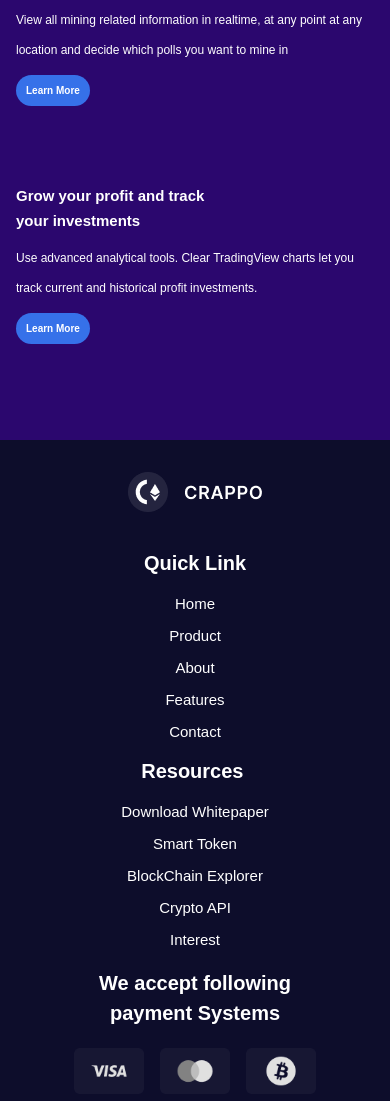
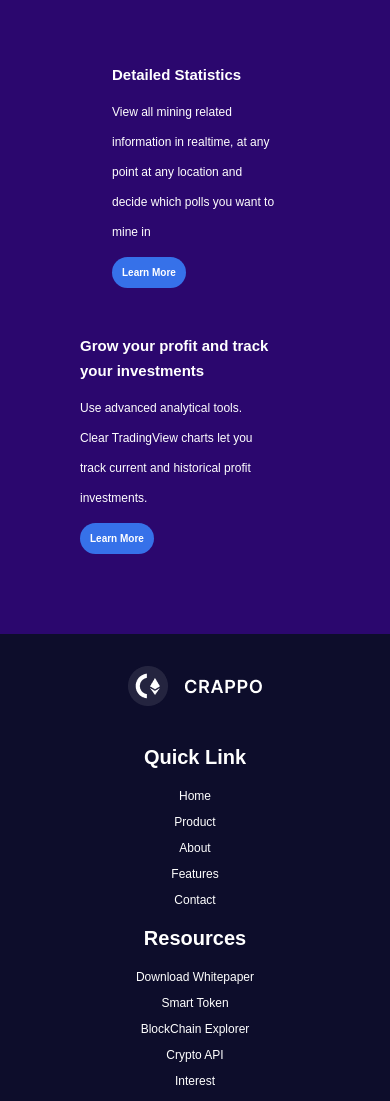
Before and after one commit to Ahmedolly12/Crappo, a plain HTML site: page index.html in a window 390 px wide. Shown: the part 2760-3861 px from the top of the page. Drawn offline with Linux system fonts and the light colour scheme; a web font is replaced by a local one.

Commit message:
designed the crappo website

```diff
--- a/styles.css
+++ b/styles.css
@@ -1,3 +1,5 @@
+/* DESKTOP SCREEN/ VIEW */
+
 *{
     margin: 0;
     padding: 0;
@@ -12,8 +14,8 @@ nav.navbar{
   display: flex;
   justify-content: space-between;
   align-items: center;
-  margin: 2em;
-  /* width: 100%; */
+  margin: 3em;
+  /* padding-left: 3em; */
 
 }
 li{
@@ -33,6 +35,7 @@ ul.nav-menu{
   align-items: center;
   font-size: 18px;
   gap: 3em;
+
 
 }
 .nav-reg{
@@ -389,8 +392,7 @@ p img{
 }
 .section-5{
   background-color: #2B076E;
-  margin-top: 5em;
-  padding-bottom: 5em;
+  /* margin-top: 5em; */
 }
 .section-5 h3{
   color: white;
@@ -399,10 +401,21 @@ p img{
   padding-top: 3em;
   line-height: 50px;
 }
-.invest, .chart{
+.invest{
   display: flex;
-  justify-content: space-around;
+  justify-content: space-between;
   align-items: center;
+   margin-left: 3em;
+  padding-bottom: 5em;
+}
+.chart{
+  display: flex;
+  justify-content: space-between;
+  align-items: center;
+  gap: 7em;
+}
+.feature img{
+  padding-left: 5em;
 }
 .invest-smart{
   display: flex;
@@ -410,6 +423,7 @@ p img{
   align-items: flex-start;
   justify-content: center;
   margin-top: 2em;
+  /* padding: 5em; */
 
 }
 .invest-smart h3{
@@ -420,6 +434,7 @@ p img{
   color: white;
   font-size: 20px;
   line-height: 30px;
+  width: 60%;
 }
 .invest-image img{
   margin-top: 5em;
@@ -529,7 +544,7 @@ ul.footer-link{
   align-items: flex-start;
   justify-content: space-between;
   gap: 1em;
-  font-size: 18px;
+  font-size: 20px;
 }
 .payment h4{
   color: white;
@@ -749,18 +764,22 @@ p.mining img{
 .invest{
   flex-direction: column;
   justify-content: space-around;
+  padding-left: 2em;
+
 }
 .invest-image, .feature img{
   display: none;
 }
 .invest-smart{
- text-align: center;
- padding: 1em;
+ align-items: left;
  margin: 0;
+ gap: 0;
 }
 .invest-smart p{
   font-size: 12px;
   text-align: left;
+  /* width: auto; */
+  padding: 0;
 }
 .section-5 h3{
   font-size: 15px;
@@ -840,10 +859,11 @@ margin: 1em;
 }
 .quick-link h4{
   padding: 1em;
+  /* git */
 }
 ul.footer-link{
   align-items: center;
-  font-size: 15px;
+  font-size: 12px;
 }
 .payment h4{
 text-align: center;
```
